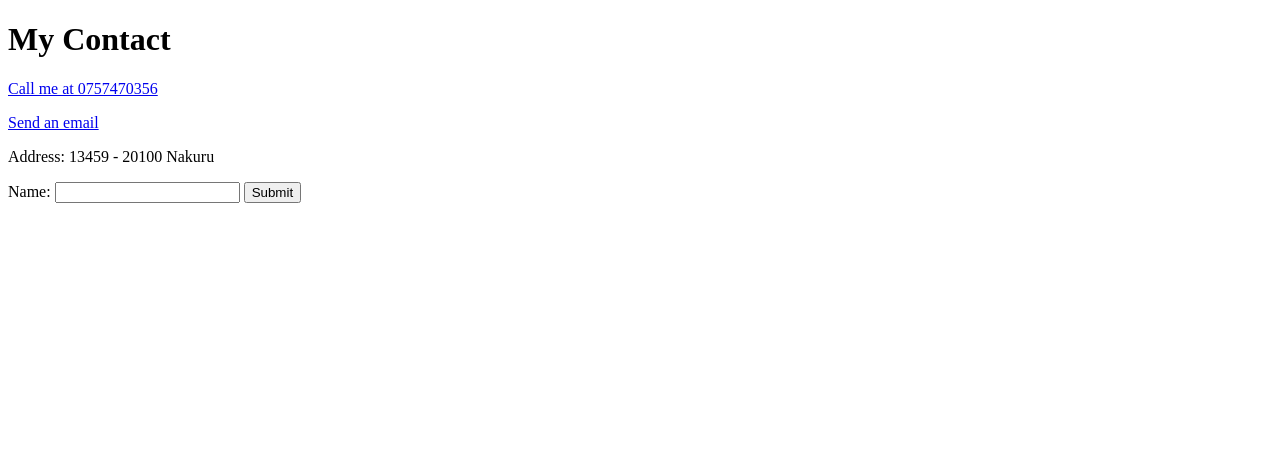
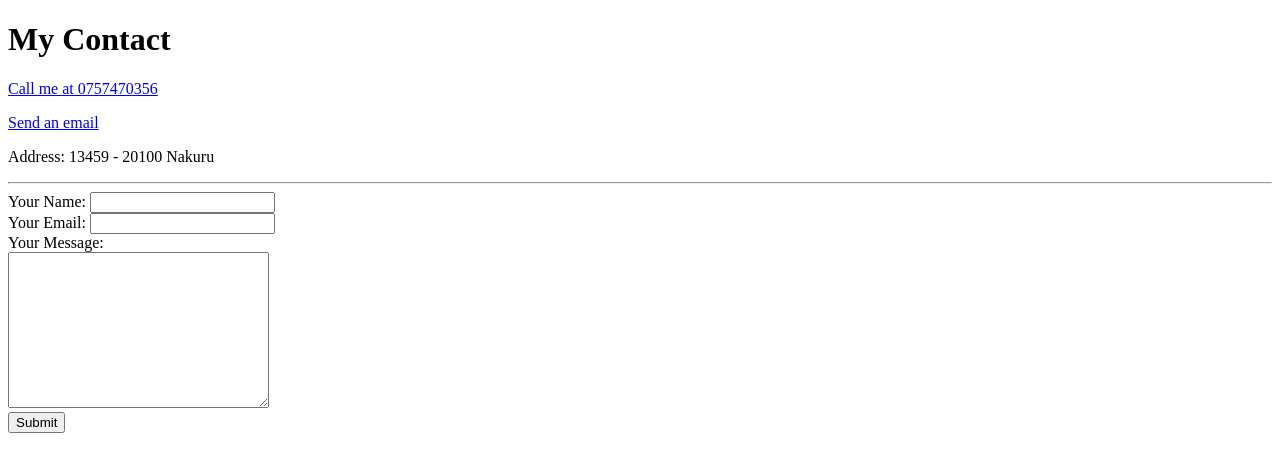
Before and after one commit to Maigwa164/Fullstack-Bootcamp, a plain HTML site: page contact.html in a window 1280 px wide. Drawn offline with Linux system fonts and the light colour scheme.

Commit message:
contact page

```diff
--- a/contact.html
+++ b/contact.html
@@ -11,9 +11,17 @@
 <a href="mailto: davidmaigwa164@gmail.com">Send an email</a>
 <p>Address: 13459 - 20100 Nakuru</p>
 
-<form action=""></form>
-<label>Name:</label>
-<input type="text">
-<input type="submit">
+<hr>
+    <form action="mailto: davidmuiruri@gmail.com" method="post" enctype="text/plain">
+
+        <label>Your Name:</label>
+        <input type="text"name="yourName"></br>
+        <label>Your Email:</label>
+        <input type="email"name="yourEmail"><br>
+        <label>Your Message:</label><br>
+        <td><label><textarea id="message" name="yourMessage" rows="10" cols="30"></textarea><br>
+        <input type="submit">
+    </form>
+</table>
 </body>
 </html>
```
